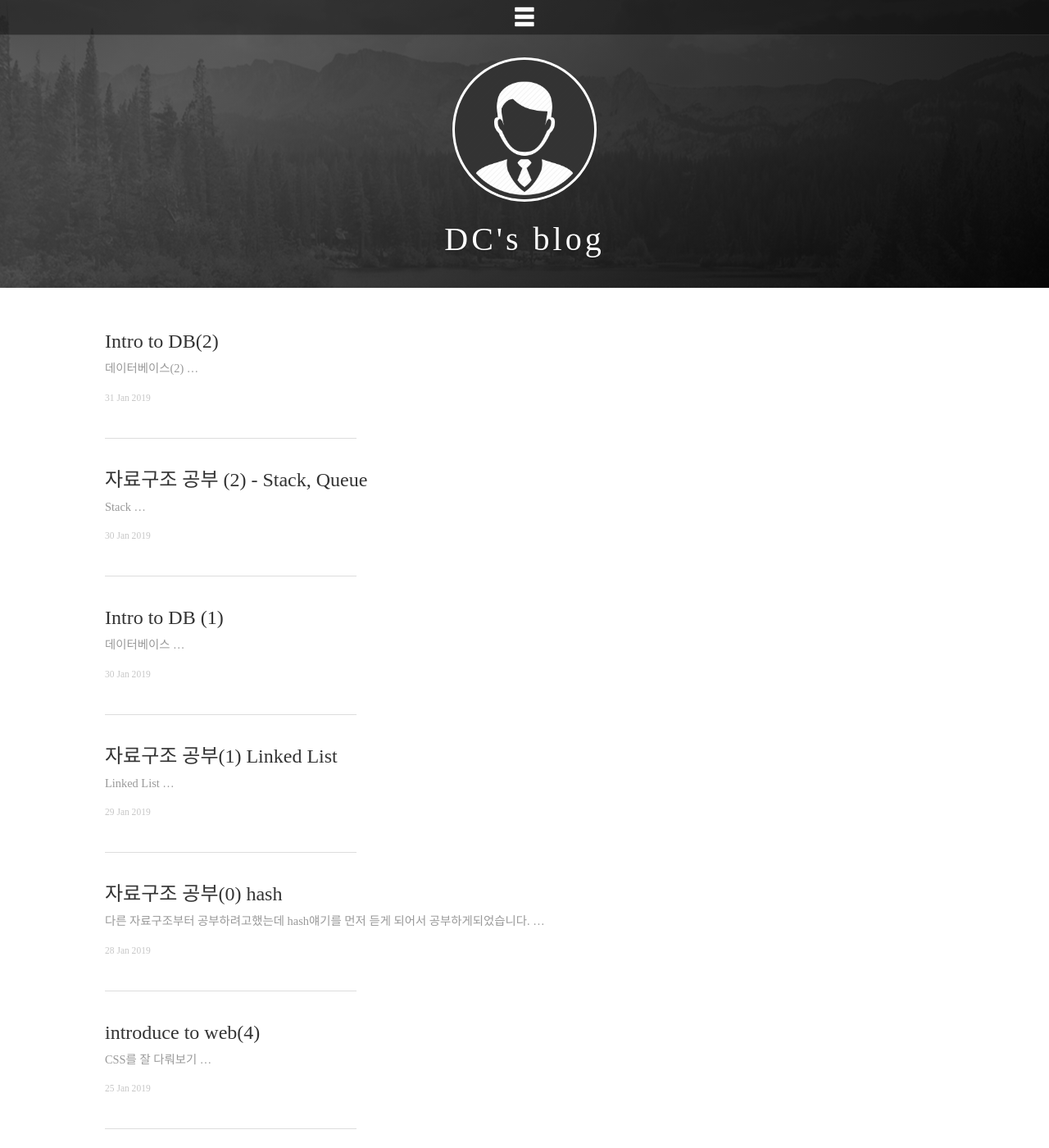
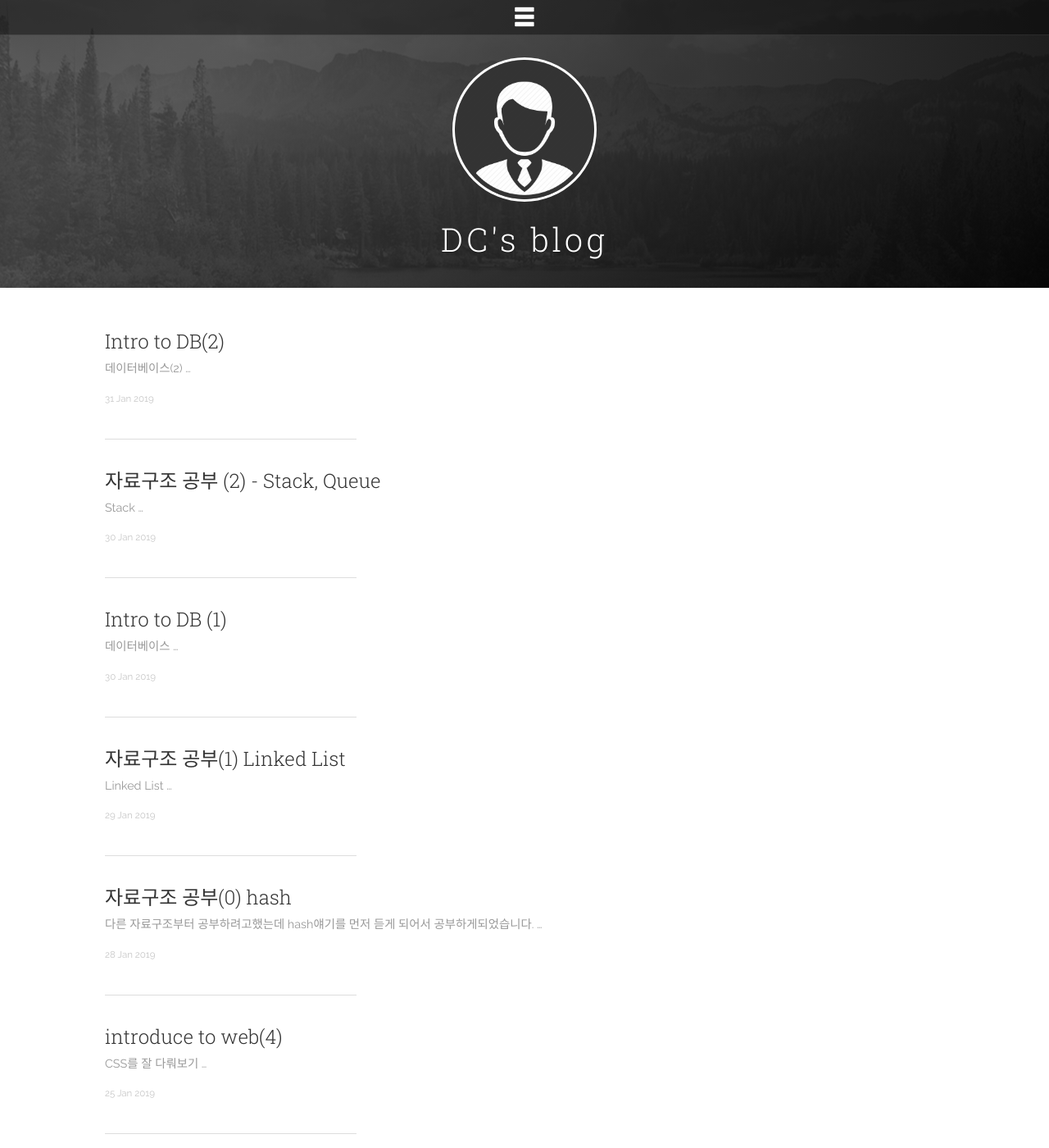
Before and after one commit to DongChanS/DongChanS.github.io, a Jekyll site: the page built from index.html, in a window 1280 px wide and 1400 px high. Shown: the whole window at 82% size. Built offline with Jekyll 4.4.1, drawn with Linux system fonts in a browser that asks for light colours; some web fonts are replaced; the list of posts is cut into pages by our own code.

Commit message:
Update head.html

```diff
--- a/_includes/head.html
+++ b/_includes/head.html
@@ -51,11 +51,7 @@
   <link rel="stylesheet" href="{{ site.baseurl }}/css/main.css?{{site.time | date: '%s%N'}}">
   <link rel="canonical" href="{% if page.canonical %}{{ page.canonical }}{% else %}{{ page.url | replace:'index.html','' | prepend: site.baseurl | prepend: site.url }}{% endif %}">
   <link rel="alternate" type="application/rss+xml" title="{{ site.title }}" href="{{ site.baseurl }}/feed.xml">
-  <!--<base target="_blank">-->
-  <link href="https://fonts.googleapis.com/css?family=Do+Hyeon|Anton|Nanum+Gothic&amp;subset=korean" rel="stylesheet">
+
   <link href='//spoqa.github.io/spoqa-han-sans/css/SpoqaHanSans-kr.css' rel='stylesheet' type='text/css'>
   <link href='//spoqa.github.io/spoqa-han-sans/css/SpoqaHanSans-jp.css' rel='stylesheet' type='text/css'>
-  <style>
-    * { font-family: 'Spoqa Han Sans', 'Spoqa Han Sans JP', 'Sans-serif' !important; }
-  </style>
 </head>
```
